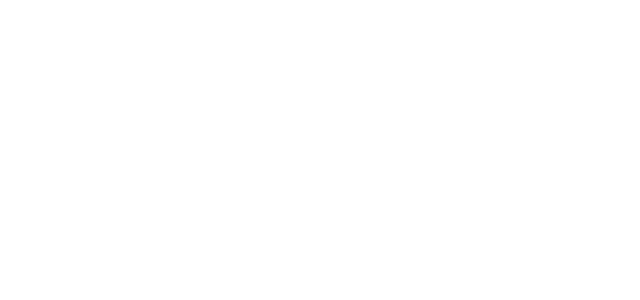
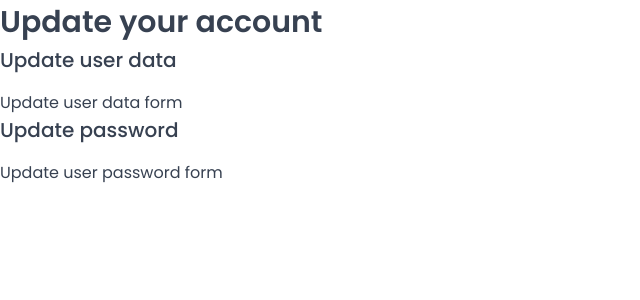
Before and after one commit to catalintugui/wild-oasis, a React (Vite) app: page /account in a window 1280 px wide. Shown: the top 300 px of the page, without its empty margins (0-640 px from the left). Built offline with nearby package versions, Linux system fonts and the light colour scheme; a web font is replaced by a local one.

Commit message:
setting up routes

```diff
--- a/src/App.jsx
+++ b/src/App.jsx
@@ -1,5 +1,33 @@
+import { BrowserRouter, Navigate, Route, Routes } from "react-router-dom";
+import GlobalStyles from "./styles/GlobalStyles";
+import Dashboard from "./pages/Dashboard";
+import Bookings from "./pages/Bookings";
+import Cabins from "./pages/Cabins";
+import Users from "./pages/Users";
+import Account from "./pages/Account";
+import Settings from "./pages/Settings";
+import Login from "./pages/Login";
+import PageNotFound from "./pages/PageNotFound";
+
 function App() {
-  return <div></div>;
+  return (
+    <>
+      <GlobalStyles />
+      <BrowserRouter>
+        <Routes>
+          <Route index element={<Navigate replace to="dashboard" />} />
+          <Route path="dashboard" element={<Dashboard />} />
+          <Route path="bookings" element={<Bookings />} />
+          <Route path="cabins" element={<Cabins />} />
+          <Route path="users" element={<Users />} />
+          <Route path="settings" element={<Settings />} />
+          <Route path="account" element={<Account />} />
+          <Route path="login" element={<Login />} />
+          <Route path="*" element={<PageNotFound />} />
+        </Routes>
+      </BrowserRouter>
+    </>
+  );
 }
 
 export default App;
--- a/src/ui/Row.jsx
+++ b/src/ui/Row.jsx
@@ -4,20 +4,18 @@
   display: flex;
 
   ${(props) =>
-    (props.type =
-      "horizontal" &&
+    props.type === "horizontal" &&
     css`
       justify-content: space-between;
       align-items: center;
-      `)}
+    `}
 
   ${(props) =>
-    (props.type =
-      "vertical" &&
+    props.type === "vertical" &&
     css`
       flex-direction: column;
       gap: 1.6rem;
-      `)}
+    `}
 `;
 
 Row.defaultProps = {
```
Lines whose indentation alone changed are shown as unchanged.
